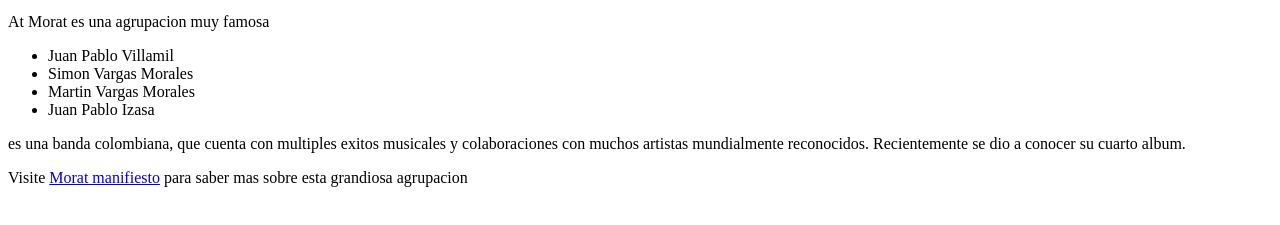
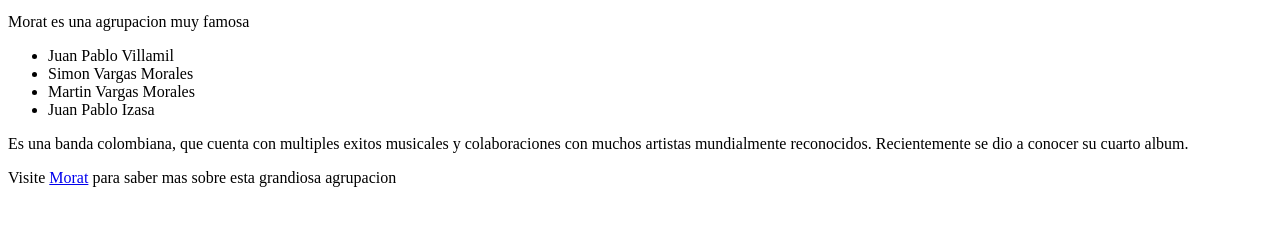
Before and after one commit to AlissonAguilar/Morat, a plain HTML site: page index.html in a window 1280 px wide. Shown: the part 101-326 px from the top of the page. Drawn offline with Linux system fonts and the light colour scheme.

Commit message:
Update index.html

```diff
--- a/index.html
+++ b/index.html
@@ -8,7 +8,7 @@
     <h1>Morat</h1>
     <img src="images/morat-icon.png" alt="Morat logo: un hexagono con el nombre del grupo dentro">
 
-    <p>At Morat es una agrupacion muy famosa</p>
+    <p>Morat es una agrupacion muy famosa</p>
 
     <ul> <!-- changed to list in the tutorial -->
       <li>Juan Pablo Villamil</li>
@@ -17,8 +17,8 @@
       <li>Juan Pablo Izasa</li>
     </ul>
 
-    <p>es una banda colombiana, que cuenta con multiples exitos musicales y colaboraciones con muchos artistas mundialmente reconocidos. Recientemente se dio a conocer su cuarto album.</p>
+    <p>Es una banda colombiana, que cuenta con multiples exitos musicales y colaboraciones con muchos artistas mundialmente reconocidos. Recientemente se dio a conocer su cuarto album.</p>
 
-    <p>Visite <a href="https://es.wikipedia.org/wiki/Morat">Morat manifiesto</a> para saber mas sobre esta grandiosa agrupacion</p>
+    <p>Visite <a href="https://es.wikipedia.org/wiki/Morat">Morat</a> para saber mas sobre esta grandiosa agrupacion</p>
   </body>
 </html>
```
